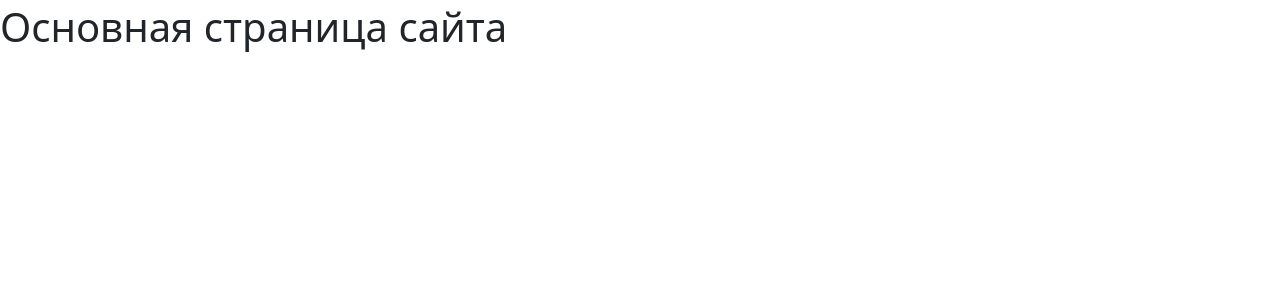
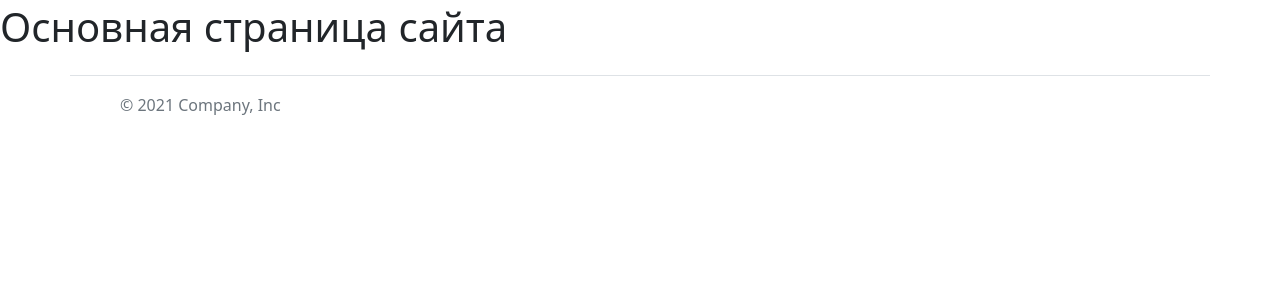
Before and after one commit to olejatorqq/Flask_Messenger, a Flask app: page / in a window 1280 px wide. Shown: the part 69-372 px from the top of the page. Run offline with Flask 2, Linux system fonts and the light colour scheme.

Commit message:
Added footer

```diff
--- a/templates/base.html
+++ b/templates/base.html
@@ -17,5 +17,20 @@
       </ul>
     </header>
     {% block body %}{% endblock %}
+
+    <footer class="container d-flex flex-wrap justify-content-between align-items-center py-3 my-4 border-top">
+    <div class="col-md-4 d-flex align-items-center">
+      <a href="/" class="mb-3 me-2 mb-md-0 text-muted text-decoration-none lh-1">
+        <svg class="bi" width="30" height="24"><use xlink:href="#bootstrap"></use></svg>
+      </a>
+      <span class="text-muted">© 2021 Company, Inc</span>
+    </div>
+
+    <ul class="container nav col-md-4 justify-content-end list-unstyled d-flex">
+      <li class="ms-3"><a class="text-muted" href="#"><svg class="bi" width="24" height="24"><use xlink:href="#twitter"></use></svg></a></li>
+      <li class="ms-3"><a class="text-muted" href="#"><svg class="bi" width="24" height="24"><use xlink:href="#instagram"></use></svg></a></li>
+      <li class="ms-3"><a class="text-muted" href="#"><svg class="bi" width="24" height="24"><use xlink:href="#facebook"></use></svg></a></li>
+    </ul>
+  </footer>
 </body>
 </html>
```
